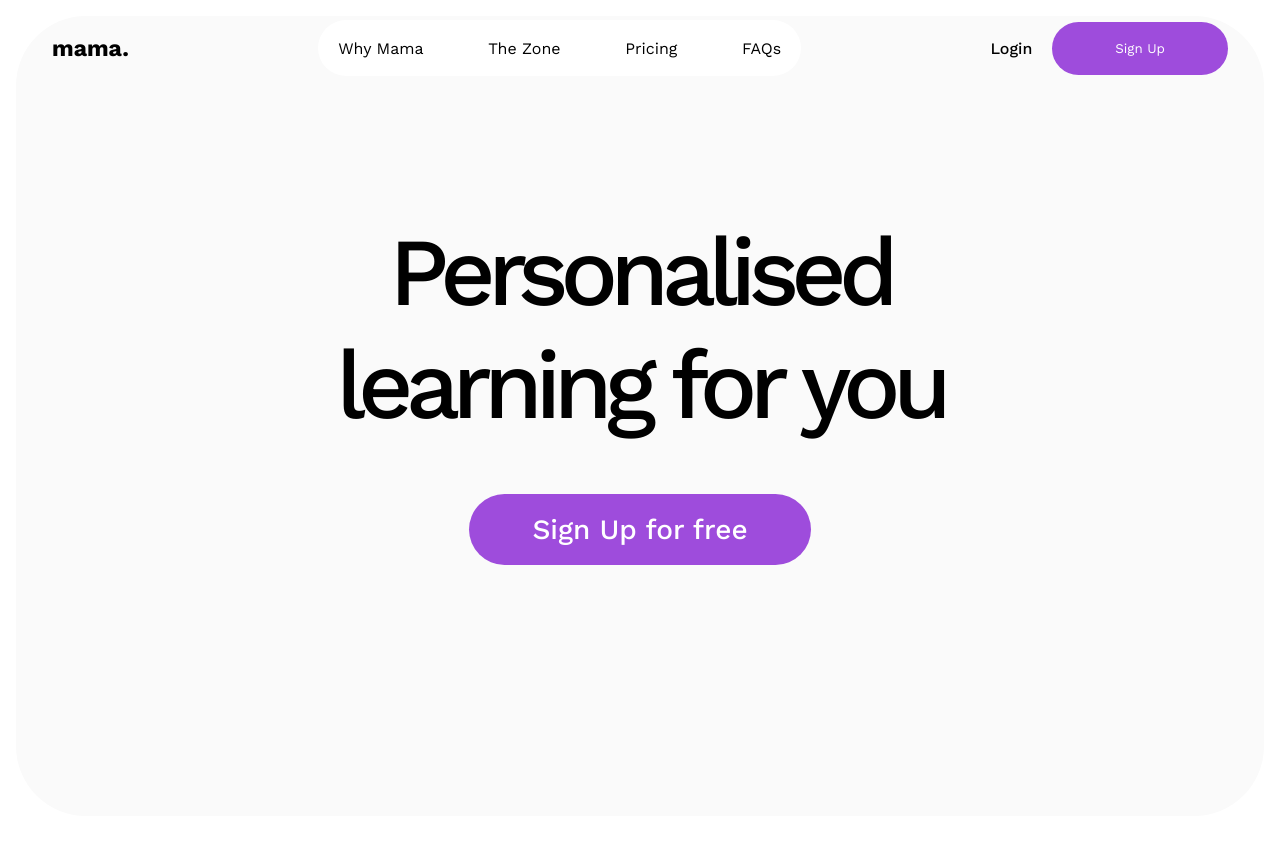
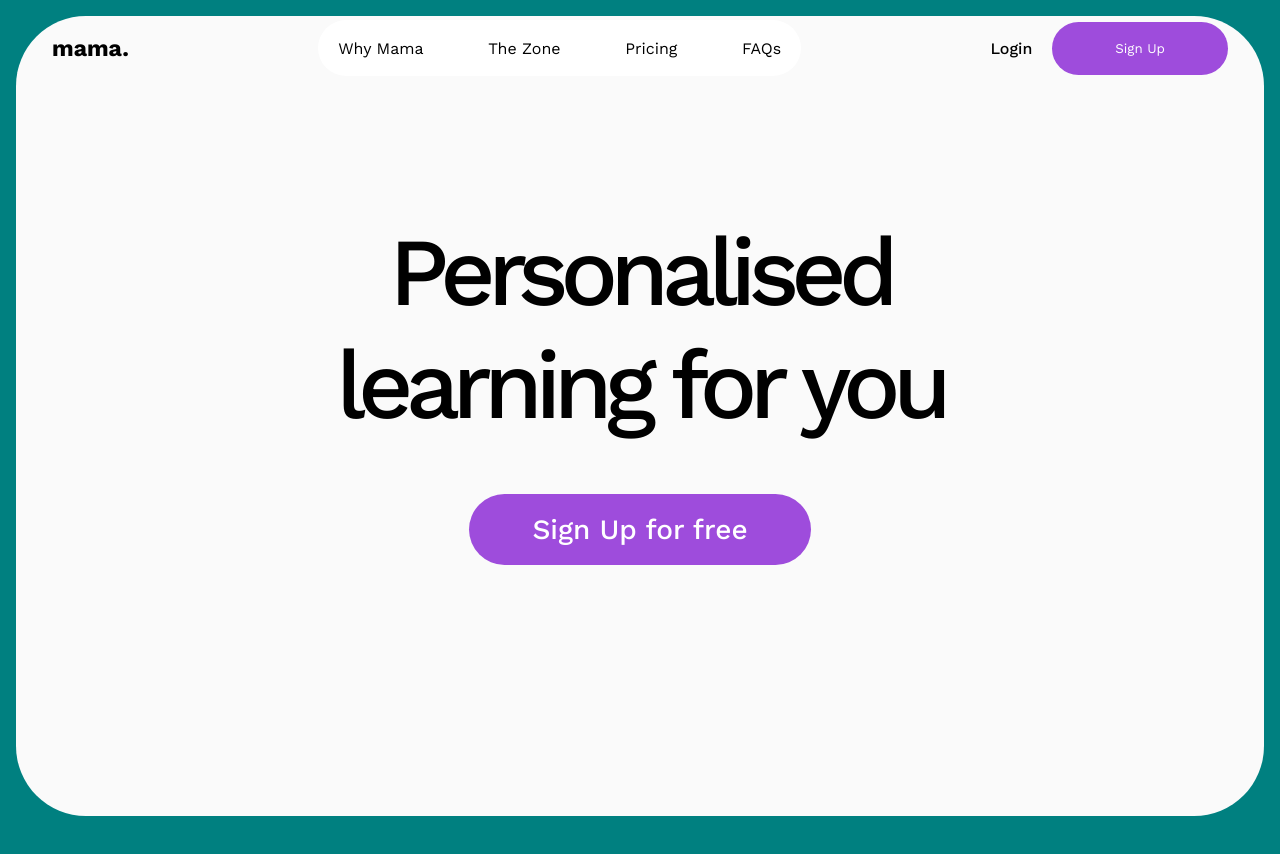
Before and after one commit to pyANSH/trf-mama, a React (Vite) app in the folder frontend/: page / in a window 1280 px wide. Shown: the top 854 px of the page. Built offline with nearby package versions, Linux system fonts and the light colour scheme.

Commit message:
config : global style

```diff
--- a/frontend/src/App.tsx
+++ b/frontend/src/App.tsx
@@ -1,11 +1,12 @@
-import React from "react";
-import { useSelector, useDispatch } from "react-redux";
-import { decrement, increment } from "./Store/Reducers/TestReducer";
+import React from 'react';
+import { useSelector, useDispatch } from 'react-redux';
+import { decrement, increment } from './Store/Reducers/TestReducer';
 import {
 	createBrowserRouter,
 	RouterProvider,
-} from "react-router-dom";
-import { router } from "./routes";
+} from 'react-router-dom';
+import { router } from './routes';
+import GlobalStyle from './globalStyles';
 
 function App() {
 
@@ -13,6 +14,7 @@ function App() {
 	const dispatch: any = useDispatch();
 	return (
 		<>
+			<GlobalStyle />
 			<RouterProvider router={router} />
 		</>
 	);
--- /dev/null
+++ b/frontend/src/globalStyles.js
@@ -0,0 +1,13 @@
+// globalStyles.js
+import { createGlobalStyle } from 'styled-components';
+
+const GlobalStyle = createGlobalStyle`
+  body {
+    margin: 0;
+    padding: 0;
+    background: teal;
+    font-family: Open-Sans, Helvetica, Sans-Serif;
+  }
+`;
+
+export default GlobalStyle;
```
Also changed, not shown: frontend/src/pages/landingPage/LandingPage.tsx (+15 -12 lines). Lines whose indentation alone changed are shown as unchanged.
